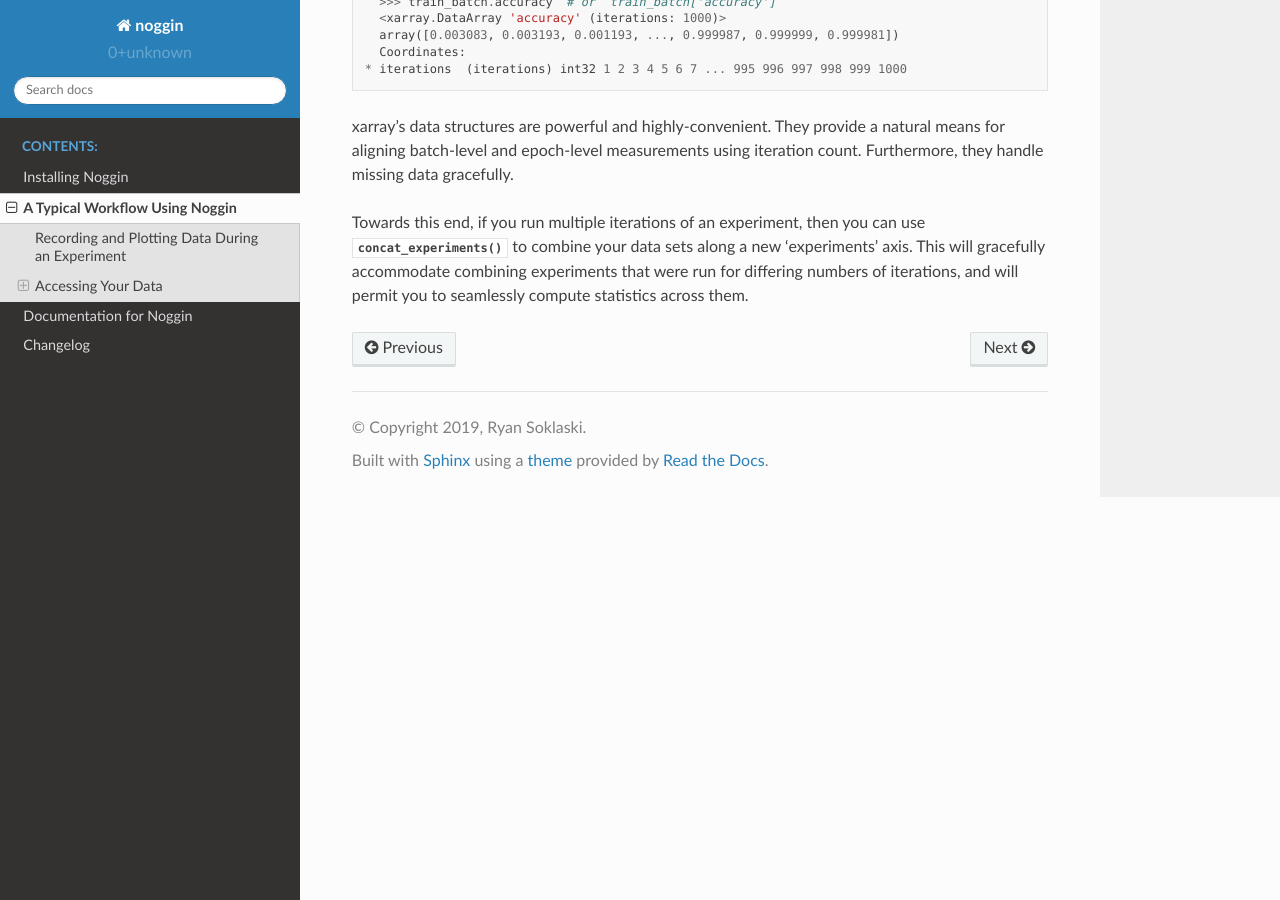
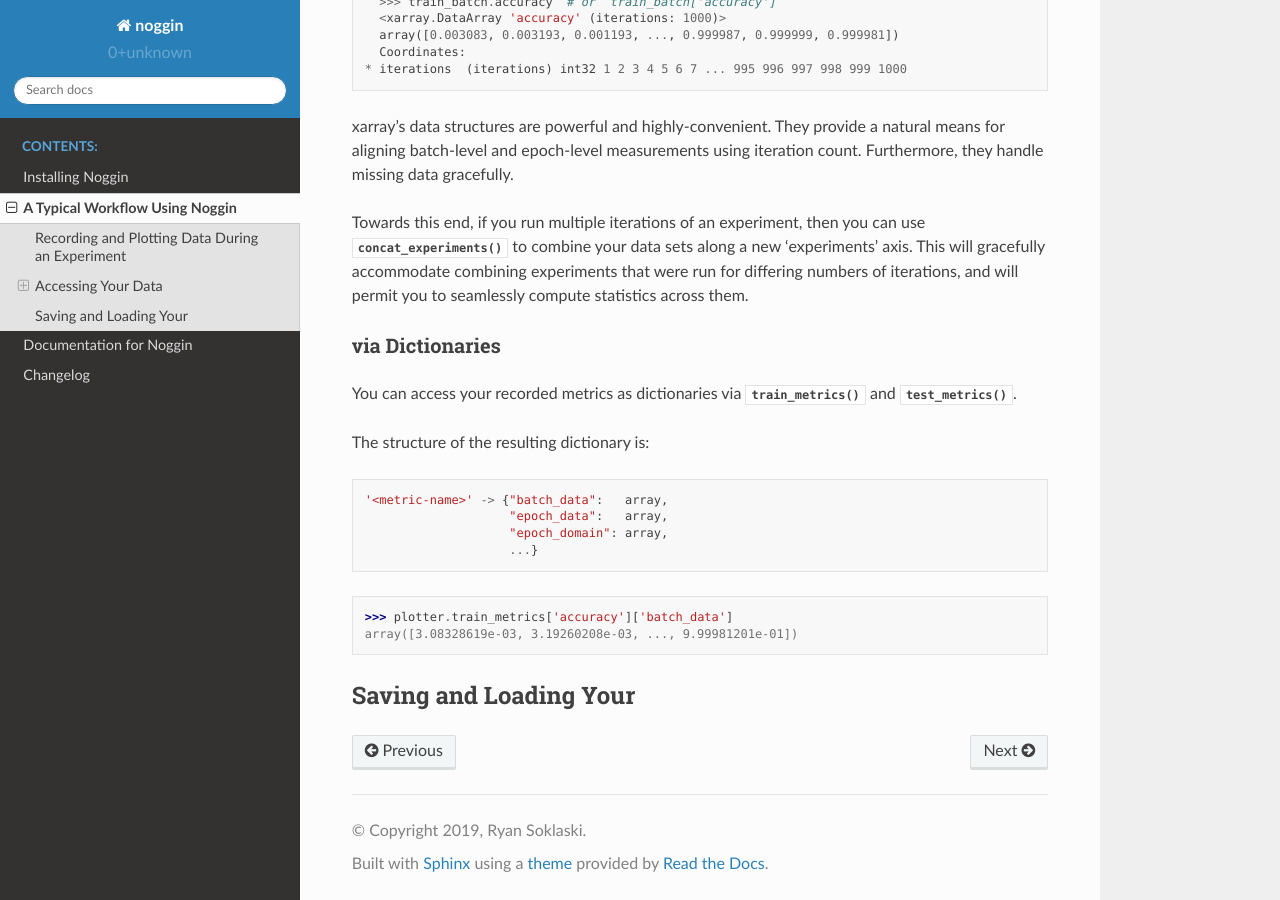
Before and after one commit to rsokl/noggin, a Sphinx documentation site: the page built from docs/source/workflow.rst, in a window 1280 px wide and 900 px high, scrolled down 4423 px. Built offline with Sphinx 7.4.7 and the Read the Docs theme 2.0.0, drawn with Linux system fonts in a browser that asks for light colours; some of the changed text lies outside the part shown.

Commit message:
improve docs

```diff
--- a/docs/source/workflow.rst
+++ b/docs/source/workflow.rst
@@ -96,7 +96,7 @@ There are a number of ways that you can customize your live plot; these are deta
 Accessing Your Data
 ###################
 
-There are two ways to access the data that you recorded during your experiment: via `xarray datasets <http://xarray.pydata.org/en/stable/data-structures.html#dataset>`_ or via dictionaries. It is recommended that you make keen use of the xarrays, although it does take some time to familiarize one's self with these data structures.
+There are two ways to access the data that you recorded during your experiment: via `xarray datasets <http://xarray.pydata.org/en/stable/data-structures.html#dataset>`_ or via dictionaries. It is recommended that you make keen use of the xarrays and their ability to handle data-alignment, missing data, and many other features.
 
 via xarray Datasets
 -------------------
@@ -140,3 +140,24 @@ Towards this end, if you run multiple iterations of an experiment, then you can
 along a new 'experiments' axis. This will gracefully accommodate combining
 experiments that were run for differing numbers of iterations, and will
 permit you to seamlessly compute statistics across them.
+
+via Dictionaries
+----------------
+You can access your recorded metrics as dictionaries via
+:func:`~noggin.plotter.LivePlot.train_metrics` and
+:func:`~noggin.plotter.LivePlot.test_metrics`.
+
+The structure of the resulting dictionary is::
+
+    '<metric-name>' -> {"batch_data":   array,
+                        "epoch_data":   array,
+                        "epoch_domain": array,
+                        ...}
+
+.. code::
+
+    >>> plotter.train_metrics['accuracy']['batch_data']
+    array([3.08328619e-03, 3.19260208e-03, ..., 9.99981201e-01])
+
+Saving and Loading Your
+###################
```
Also changed, not shown: 1 other file.
